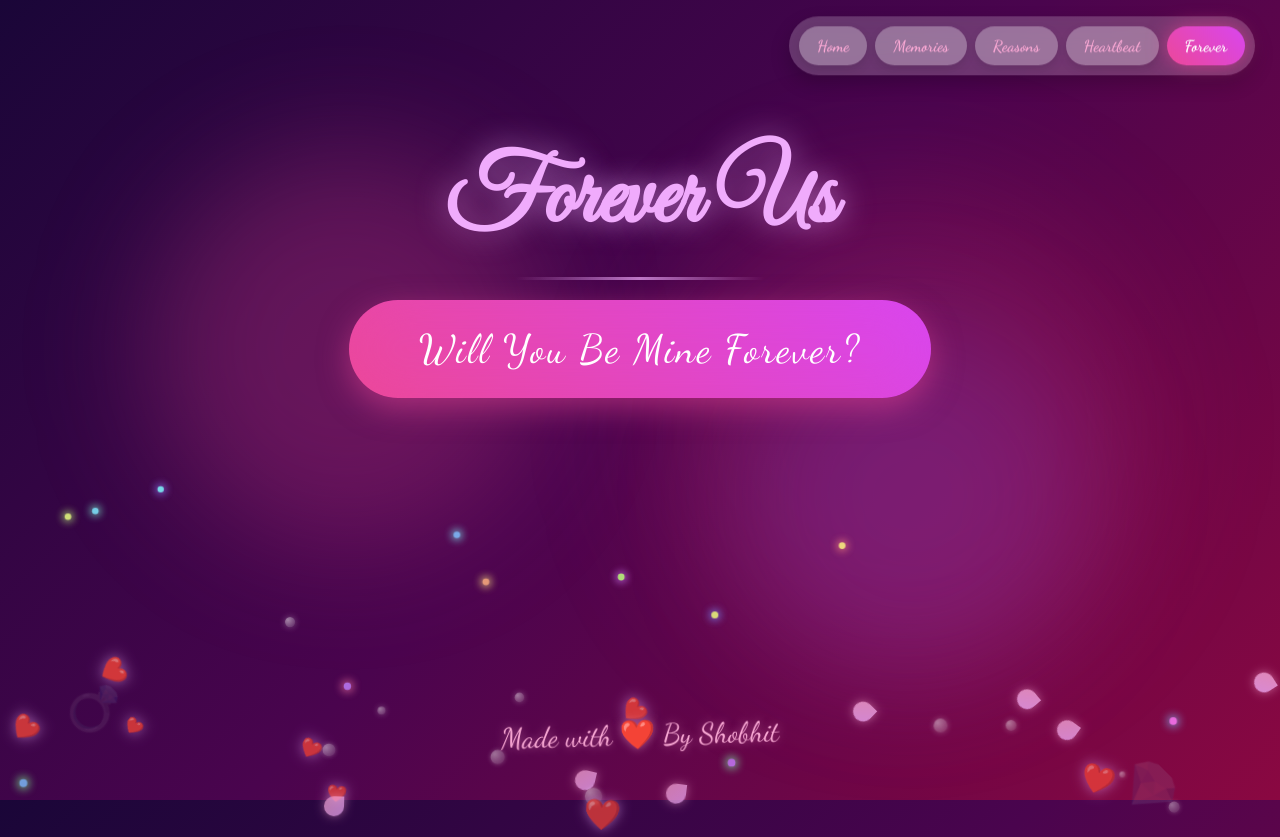
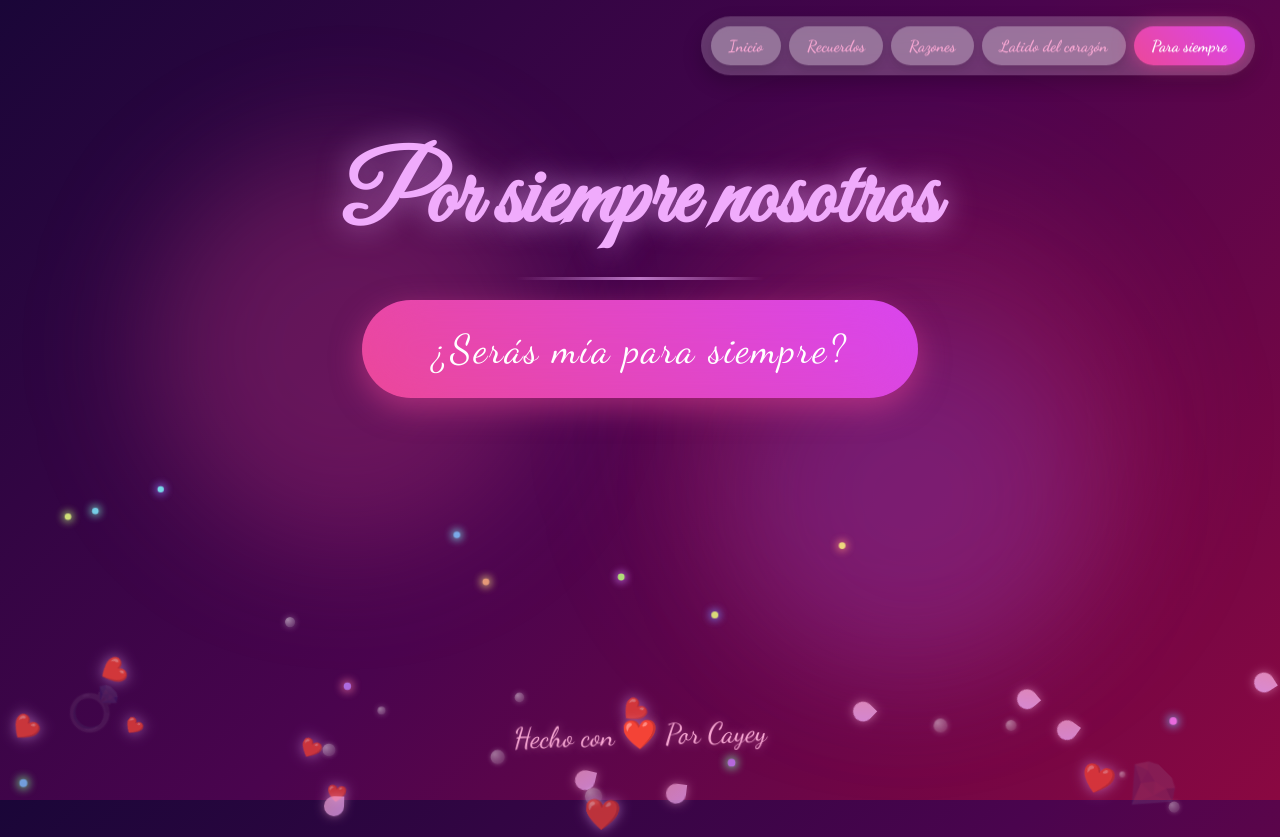
Before and after one commit to Cayey514/love, a plain HTML site: page forever.html in a window 1280 px wide. Shown: the top 837 px of the page. Drawn offline with nearby package versions, Linux system fonts and the light colour scheme.

Commit message:
treducion 1-2

```diff
--- a/forever.html
+++ b/forever.html
@@ -537,46 +537,47 @@
     <div class="decor-circle circle-2"></div>
     <div class="decor-circle circle-3"></div>
 
-    <!-- Floating rings -->
+
+<!-- Anillos flotantes -->
     <div class="floating-ring" style="top: 10%; left: 5%;">💍</div>
     <div class="floating-ring" style="top: 20%; right: 8%;">💎</div>
     <div class="floating-ring" style="bottom: 15%; left: 7%;">💎</div>
     <div class="floating-ring" style="bottom: 25%; right: 6%;">💍</div>
 
-    <!-- Navigation -->
+    <!-- menu de navegacion-->
     <nav>
         <div class="nav-links">
-            <a href="index.html" class="nav-link">Home</a>
-            <a href="memories.html" class="nav-link">Memories</a>
-            <a href="reasons.html" class="nav-link">Reasons</a>
-            <a href="heartbeat.html" class="nav-link">Heartbeat</a>
-            <a href="forever.html" class="nav-link active">Forever</a>
+            <a href="index.html" class="nav-link">Inicio</a>
+            <a href="memories.html" class="nav-link">Recuerdos</a>
+            <a href="reasons.html" class="nav-link">Razones</a>
+            <a href="heartbeat.html" class="nav-link">Latido del corazón</a>
+            <a href="forever.html" class="nav-link active">Para siempre</a>
         </div>
     </nav>
 
-    <!-- Main content -->
+    <!-- Main contentenido-->
     <div class="container">
-        <h1 class="title" id="main-title">Forever Us</h1>
+        <h1 class="title" id="main-title">Por siempre nosotros</h1>
 
         <div class="proposal-btn-container">
             <button id="proposal-btn" class="proposal-btn">
                 <div class="btn-glow"></div>
-                <span>Will You Be Mine Forever?</span>
+                <span>¿Serás mía para siempre?</span>
             </button>
         </div>
 
         <div id="acceptance-message" class="acceptance-message">
-            <h2 class="acceptance-title">Yes! Forever and Always</h2>
+            <h2 class="acceptance-title">¡Sí! Por siempre y para siempre</h2>
             <div class="emoji-container">
                 <div class="emoji" style="animation-delay: 0.1s">❤️</div>
                 <div class="emoji" style="animation-delay: 0.3s">💍</div>
                 <div class="emoji" style="animation-delay: 0.5s">💕</div>
             </div>
-            <button id="continue-btn" class="continue-btn">Continue Our Love Story</button>
+            <button id="continue-btn" class="continue-btn">Continuar nuestra historia de amor</button>
         </div>
 
         <div class="footer" id="footer">
-            <p class="animate-float">Made with ❤️ By Shobhit</p>
+            <p class="animate-float">Hecho con ❤️ Por Cayey</p>
         </div>
     </div>
 
@@ -587,7 +588,7 @@
             const acceptanceMessage = document.getElementById('acceptance-message');
             const continueBtn = document.getElementById('continue-btn');
 
-            // Create floating hearts
+            // Crea corazones flotantes
             function createHeart() {
                 const heart = document.createElement('div');
                 heart.className = 'heart';
@@ -598,13 +599,14 @@
                 heart.style.animationDuration = `${15 + Math.random() * 20}s`;
                 floatingContainer.appendChild(heart);
 
-                // Remove heart after animation completes
+               // Eliminar el corazón después de que se complete la animación
                 setTimeout(() => {
                     heart.remove();
                 }, 35000);
             }
 
-            // Create floating petals
+
+             // Crea pétalos flotantes
             function createPetal() {
                 const petal = document.createElement('div');
                 petal.className = 'petal';
@@ -614,13 +616,14 @@
                 petal.style.animationDuration = `${20 + Math.random() * 25}s`;
                 floatingContainer.appendChild(petal);
 
-                // Remove petal after animation completes
+                //Quitar el pétalo después de que se complete la animación
                 setTimeout(() => {
                     petal.remove();
                 }, 45000);
             }
 
-            // Create floating bubbles
+
+            // Crea burbujas flotantes
             function createBubble() {
                 const bubble = document.createElement('div');
                 bubble.className = 'bubble';
@@ -632,13 +635,14 @@
                 bubble.style.animationDuration = `${15 + Math.random() * 20}s`;
                 floatingContainer.appendChild(bubble);
 
-                // Remove bubble after animation completes
+
+               // Eliminar la burbuja después de que se complete la animación
                 setTimeout(() => {
                     bubble.remove();
                 }, 35000);
             }
 
-            // Create floating sparkles
+            // Crea destellos flotantes
             function createSparkle() {
                 const sparkle = document.createElement('div');
                 sparkle.className = 'sparkle';
@@ -649,22 +653,25 @@
                 sparkle.style.animationDuration = `${12 + Math.random() * 15}s`;
                 floatingContainer.appendChild(sparkle);
 
-                // Remove sparkle after animation completes
+
+                // Eliminar el brillo después de que se complete la animación
                 setTimeout(() => {
                     sparkle.remove();
                 }, 30000);
             }
 
-            // Start creating background elements
+
+           // Comienza a crear elementos de fondo
             setInterval(createHeart, 600);
             setInterval(createPetal, 700);
             setInterval(createBubble, 500);
             setInterval(createSparkle, 400);
 
-            // Initialize GSAP
+
+           // Inicializar GSAP
             gsap.registerPlugin();
 
-            // Animate title
+            // título animado
             gsap.to('#main-title', {
                 opacity: 1,
                 y: 0,
@@ -680,9 +687,10 @@
                 delay: 1.5
             });
 
-            // Handle proposal button click
+
+            // Manejar el clic del botón de propuesta
             proposalBtn.addEventListener('click', function() {
-                // Create particle explosion
+                // Crear explosión de partículas
                 const rect = proposalBtn.getBoundingClientRect();
                 const centerX = rect.left + rect.width / 2;
                 const centerY = rect.top + rect.height / 2;
@@ -714,7 +722,8 @@
                     });
                 }
 
-                // Hide button and show acceptance message
+
+                // Ocultar botón y mostrar mensaje de aceptación
                 gsap.to(proposalBtn, {
                     opacity: 0,
                     scale: 0,
@@ -723,7 +732,7 @@
                         proposalBtn.style.display = 'none';
                         acceptanceMessage.style.display = 'flex';
 
-                        // Animate in the acceptance message
+                        //Animar en el mensaje de aceptación
                         gsap.to(acceptanceMessage, {
                             opacity: 1,
                             scale: 1,
@@ -734,9 +743,10 @@
                 });
             });
 
-            // Continue button functionality
+            // Continuar con la funcionalidad del botón
             continueBtn.addEventListener('click', function() {
-                // Create a nice transition effect
+
+                // Crea un bonito efecto de transición
                 document.body.style.overflow = 'hidden';
 
                 gsap.to('.container', {
```
Also changed, not shown: heartbeat.html (+38 -32 lines).
